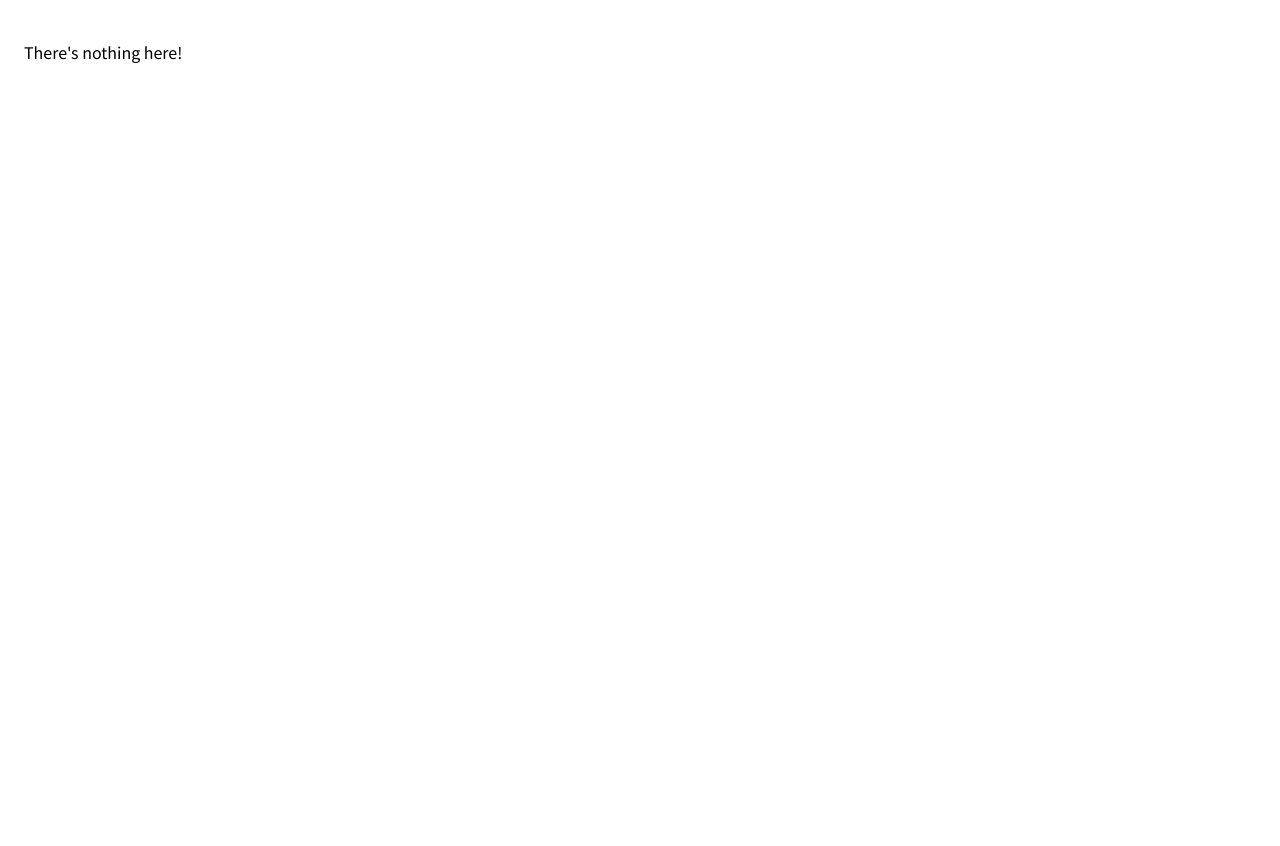
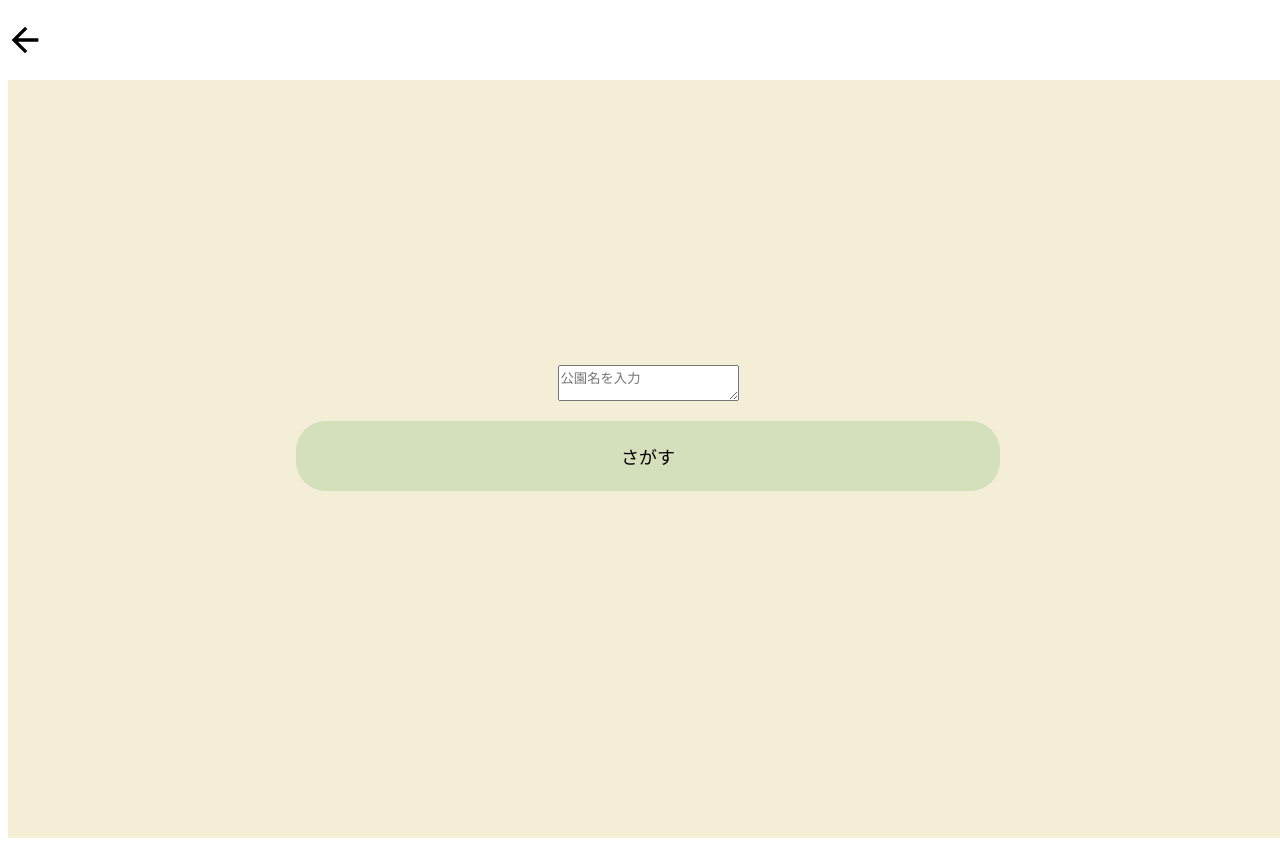
Before and after one commit to Ayane1234/park-app, a React (Create React App) app: page /ParkName in a window 1280 px wide. Before the commit the page ends 800 px from the top, so only its background shows below. Built offline with nearby package versions, Linux system fonts and the light colour scheme.

Commit message:
screens/ParkName.jsの追加、ParkNameのRoutingを追加

```diff
--- a/src/App.js
+++ b/src/App.js
@@ -25,6 +25,8 @@ function App() {
         <Link to="/Age">Age</Link>
         <br></br>
         <Link to="/Area">Area</Link>
+        <br></br>
+        <Link to="/ParkName">ParkName</Link>
       </nav>
       <Outlet />
     </div>
--- a/src/index.js
+++ b/src/index.js
@@ -5,6 +5,7 @@ import { Home } from "./screens/Home";
 import { Search } from "./screens/Playset";
 import { Age } from "./screens/Age";
 import { Area } from "./screens/Area";
+import { ParkName } from "./screens/ParkName";
 import { BrowserRouter, Link, Switch, Route, Routes } from "react-router-dom";
 
 const root = ReactDOM.createRoot(document.getElementById("root"));
@@ -17,6 +18,7 @@ root.render(
       <Route path="Playset" element={<Search />} />
       <Route path="Age" element={<Age />} />
       <Route path="Area" element={<Area />} />
+      <Route path="ParkName" element={<ParkName />} />
       {/* </React.StrictMode> */}
       <Route
         path="*"
--- /dev/null
+++ b/src/screens/ParkName.js
@@ -0,0 +1,39 @@
+import React from "react";
+import { Large } from "../components/Large";
+import { Header } from "../components/Header";
+import { Button } from "../components/Button";
+
+export const ParkName = () => {
+  return (
+    <div style={styles.body}>
+      <Header />
+      <section style={styles.section}>
+        <textarea placeholder="公園名を入力"></textarea>
+      </section>
+
+      <Button style={styles.button} />
+    </div>
+  );
+};
+
+const styles = {
+  body: {
+    width: "100vw",
+    height: "100vh",
+    position: "relative",
+    backgroundColor: "#f3eed5",
+    display: "flex",
+    flexDirection: "column",
+    alignItems: "center",
+    justifyContent: "center",
+    paddingTop: 30,
+  },
+  section: {
+    width: "100%",
+    height: "auto",
+    display: "flex",
+    flexDirection: "column",
+    justifyContent: "center",
+    alignItems: "center",
+  },
+};
```
